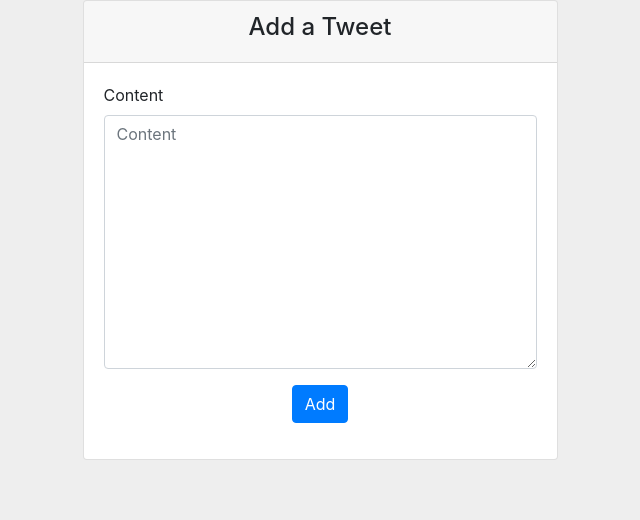
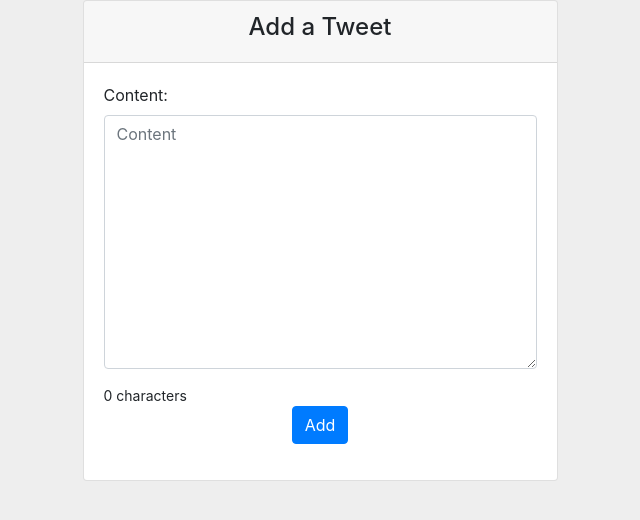
Before and after one commit to marvinChomba/twitter, a Django app: page /add/tweet/ in a window 1280 px wide. Shown: the top 520 px of the page, without its empty margins (320-960 px from the left). Run offline with Django 3.2, Linux system fonts and the light colour scheme; some libraries are stand-ins or nearby versions.

Commit message:
Edit the tweet form to allow max of 140 chars

```diff
--- a/tweets/forms.py
+++ b/tweets/forms.py
@@ -9,37 +9,7 @@ class TweetForm(forms.ModelForm):
         model = Tweet
         fields = ["content"]
 
-
-
-    # def save(self,force_insert = False,force_update=False,commit = True):
-    #     # get the new tweet by creating an instanc of the form
-    #     tweet = super(TweetForm,self).save(commit = False)
-    #     #getting the content of the tweet
-    #     content = self.cleaned_data["content"]
-    #     # getting all the tags and removing the hash
-    #     tags = re.findall("#\w+",content)
-    #     tags_less_hash = [re.sub("#","",tag) for tag in tags]
-    #     # set the id of the new tweet to the last one + 1
-
-    #     ids = Tweet.objects.all().values_list("id",flat=True)
-    #     tweet.id = max(ids) + 1
-
-    #     # set the time to the current time
-    #     tweet.pub_date = timezone.now()
-    #     # set a default user for the tweet
-    #     tweet.user = User.objects.first()
-    #     # clear any likes for it to start with 0 likes
-    #     tweet.likes.clear()
-    #     tweet.tags.clear()
-    #     tags_list = []
-    #     # get_or_create a tag and add it to the tweets
-    #     for tag in tags_less_hash:
-    #         tag,created = Tag.objects.get_or_create(name = tag.lower())
-
-    #     self.tags_helper.cleaned_data  = ".".join(tags_list)
-    #     content = re.sub("#\w+","",content)
-
-    #     tweet.content = content
-    #     if commit:
-    #         tweet.save()
-    #     return tweet
+    def clean_content(self):
+        if len(self.cleaned_data["content"]) > 140:
+            raise forms.ValidationError("Maximum character length is 140 bro")
+        return self.cleaned_data["content"]
--- a/tweets/templates/tweets/add.html
+++ b/tweets/templates/tweets/add.html
@@ -1,18 +1,37 @@
 {% extends 'tweets/base.html' %}
 {% load bootstrap4 %}
+{% load widget_tweaks %}
+
 
 {% block title %}Add Tweet{% endblock %}
 
 {% block content %}
+
     <div class="row">
         <div class="card col-5 p-0 m-auto">
             <div class="card-header">
                 <h4 class="text-center">Add a Tweet</h4>
             </div>
             <div class="card-body">
-                <form action="." method="post">
+                <form action="." method="post" class="form">
                     {% csrf_token %}
-                    {% bootstrap_form form %}
+                    {% for field in form %}
+                        {% for error in field.errors %}
+                        <p class="alert alert-dismissable alert-danger">{{error}}
+                            <button type="button" class="close" data-dismiss="alert"
+                                aria-label="Close">
+                                <span aria-hidden="true">&times;</span>
+                            </button>
+                        </p>
+                        {% endfor %}
+                        <div class="form-group">
+                            {{field.label_tag}}
+                            {% render_field field class="form-control" placeholder="Content" %}
+                        </div>
+                    {% endfor %}
+                    <small class="form-text text-muter" id="char-display">
+                        <span class="chars">0</span> <span class="character">characters</span>
+                    </small>
                     <div class="form-group text-center">
                         <input type="submit" value="Add" class="btn btn-primary">
                     </div>
@@ -21,3 +40,51 @@
         </div>
     </div>
 {% endblock %}
+
+{% block scripts %}
+    {{block.super}}
+    <script>
+        let textarea = document.getElementById("id_content")
+
+        let chars = 0
+
+        const charDisplay = document.getElementsByClassName("chars")[0]
+        const charText = document.getElementById("char-display")
+        textarea.addEventListener("keydown",(e) => {
+            if(e.keyCode > 32) {
+                chars = textarea.value.length + 1
+
+                charDisplay.textContent = chars
+
+            } else if(e.keyCode === 8) {
+                if(textarea.value.length > 0) {
+                    chars = textarea.value.length - 1
+                }
+                charDisplay.textContent = chars
+            }
+
+            if(chars > 140) {
+                charText.style.color = "red"
+            } else {
+                charText.style.color = "black"
+            }
+
+            if(chars === 1) {
+                $(".character").text("character")
+            } else {
+                $(".character").text("characters")
+            }
+        })
+        textarea.addEventListener("paste",(e) => {
+            chars -= textarea.value.length + 1
+            if(chars > 0) {
+                charText.style.color = "black"
+            } else if(chars === 0) {
+                charText.style.color = "red"
+            }
+            charDisplay.textContent = chars
+
+        })
+
+    </script>
+{% endblock %}
--- a/twitter/settings.py
+++ b/twitter/settings.py
@@ -47,6 +47,7 @@ INSTALLED_APPS = [
 
     # third-party
     'bootstrap4',
+    "widget_tweaks",
     'pyuploadcare.dj'
 ]
 EMAIL_HOST = config("EMAIL_HOST")
```
Also changed, not shown: authentication/templates/registration/login.html (+19 -2 lines).
